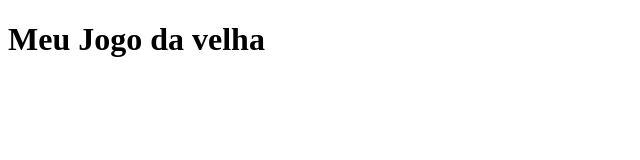
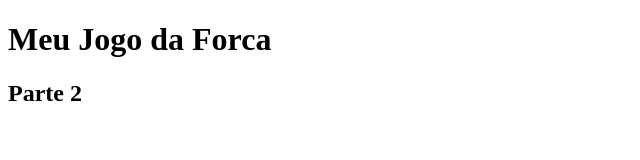
Before and after one commit to devlucasprogramador/JogodaForca, a plain HTML site: page index.html in a window 1280 px wide. Shown: the whole page, without its empty margins (0-640 px from the left). Drawn offline with Linux system fonts and the light colour scheme.

Commit message:
JogodaForca

```diff
--- a/index.html
+++ b/index.html
@@ -8,7 +8,11 @@
 </head>
 <body>
     <h1>
-    Meu Jogo da velha
+    Meu Jogo da Forca
     </h1>
+<h2>
+Parte 2
+</h2>
+
 </body>
 </html>
```
